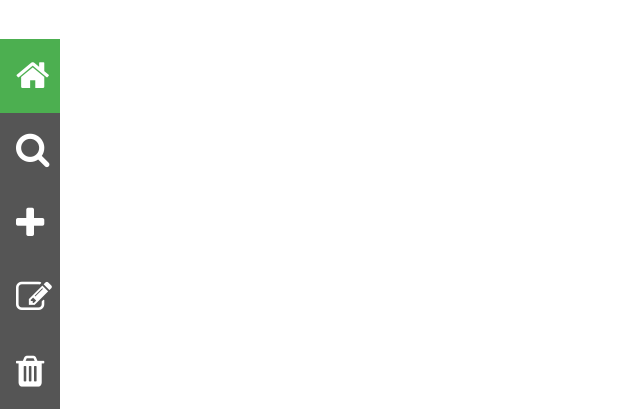
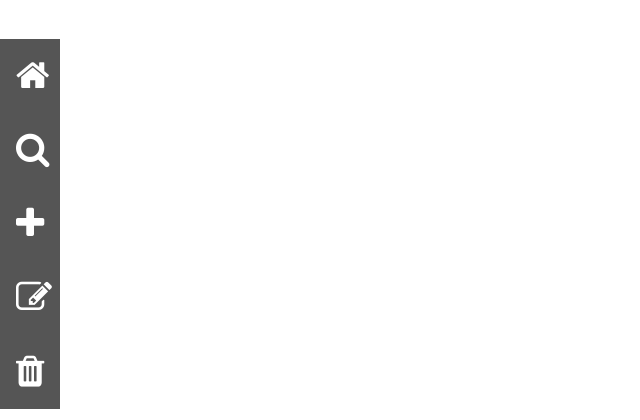
Before and after one commit to shaikmanu797/ims, a PHP site: page /view/header.php in a window 1280 px wide. Shown: the part 61-481 px from the top of the page, without its empty margins (0-640 px from the left). Run offline with PHP 8.4, Linux system fonts and the light colour scheme; some libraries are stand-ins or nearby versions.

Commit message:
no message

```diff
--- a/view/sidebar.php
+++ b/view/sidebar.php
@@ -1,5 +1,5 @@
 <div class="icon-bar">
-    <a class="active" href="#"><i class="fa fa-home"></i></a>
+    <a href="home"><i class="fa fa-home"></i></a>
     <a href="#"><i class="fa fa-search"></i></a>
     <a href="create"><i class="fa fa-plus"></i></a>
     <a href="#"><i class="fa fa-pencil-square-o"></i></a>
```
Also changed, not shown: js/index.js (deleted, +0 -9 lines), 1 other file.
